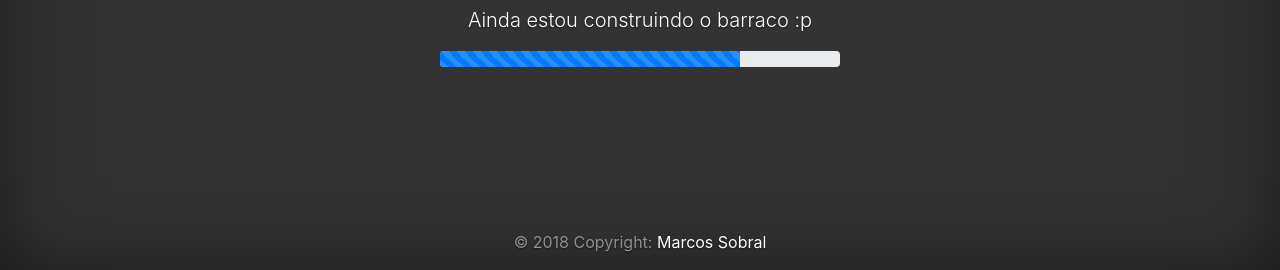
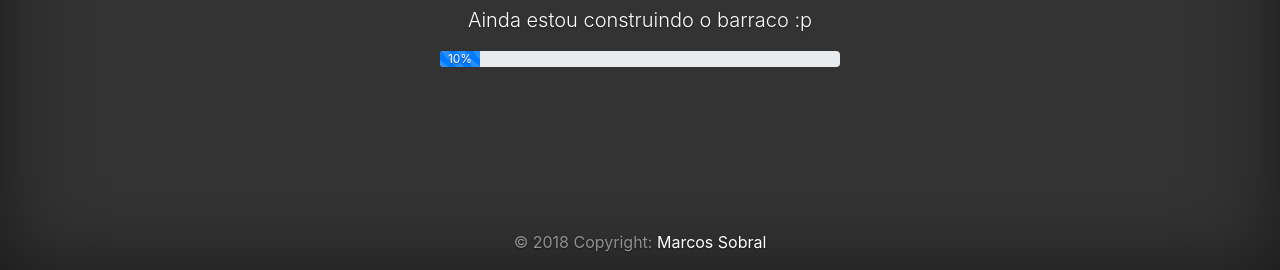
Before and after one commit to marcossobralramos/marcossobralramos.github.io, a plain HTML site: page index.html in a window 1280 px wide. Shown: the part 530-800 px from the top of the page. Drawn offline with nearby package versions, Linux system fonts and the light colour scheme; files whose address does not match are found by name.

Commit message:
Update index.html

```diff
--- a/index.html
+++ b/index.html
@@ -29,7 +29,7 @@
         <h1 class="cover-heading">Marcos Sobral</h1>
         <p class="lead">Ainda estou construindo o barraco :p</p>
         <div class="progress">
-          <div class="progress-bar progress-bar-striped progress-bar-animated" role="progressbar" aria-valuenow="75" aria-valuemin="0" aria-valuemax="100" style="width: 75%"></div>
+          <div class="progress-bar progress-bar-striped progress-bar-animated" role="progressbar" aria-valuenow="10" aria-valuemin="0" aria-valuemax="100" style="width: 10%">10%</div>
         </div>
       </main>
 
```
